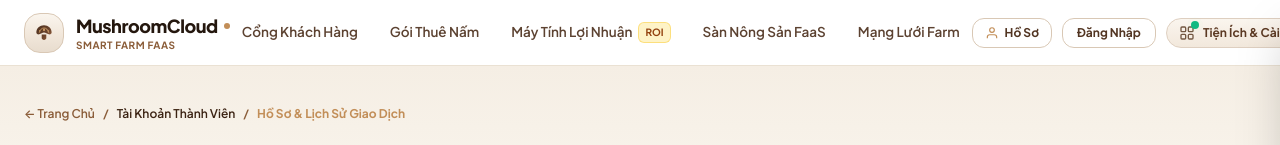
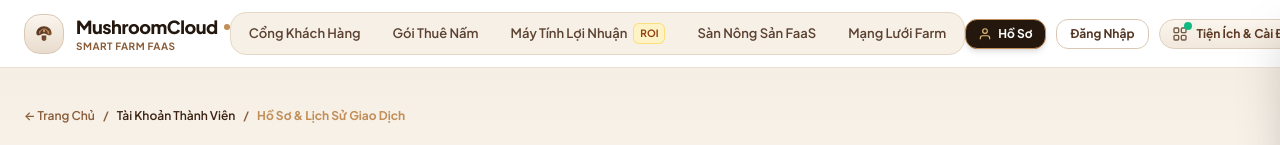
Before and after one commit to BryannLee202/QUAN_TRI_CSDL, a Next.js app in the folder frontend/: page /ho-so in a window 1280 px wide. Shown: the top 145 px of the page. Built offline with nearby package versions, Linux system fonts and the light colour scheme; no server answers.

Commit message:
feat(navbar): them hieu ung active pill bar nhan dien trang hien tai va chuyen dong muot

```diff
--- a/frontend/src/components/layout/Navbar.tsx
+++ b/frontend/src/components/layout/Navbar.tsx
@@ -1,15 +1,63 @@
 'use client';
 
-import React, { useState } from "react";
+import React, { useEffect, useState } from "react";
 import Link from "next/link";
+import { usePathname } from "next/navigation";
 import { useLanguage } from "../../context/LanguageContext";
 import { useAuth } from "../../contexts/AuthContext";
 import RightControlHub from "./RightControlHub";
 
 export default function Navbar() {
+  const pathname = usePathname();
   const { t } = useLanguage();
   const { user, isAuthenticated, isAdmin, isOperator } = useAuth();
   const [isControlHubOpen, setIsControlHubOpen] = useState(false);
+  const [isPackagesActive, setIsPackagesActive] = useState(false);
+
+  // Theo dõi hash #packages hoặc vị trí cuộn tới vùng Bảng giá trên trang chủ
+  useEffect(() => {
+    if (pathname !== "/") {
+      setIsPackagesActive(false);
+      return;
+    }
+
+    const updatePackagesState = () => {
+      if (window.location.hash === "#packages") {
+        setIsPackagesActive(true);
+        return;
+      }
+      const pkgEl = document.getElementById("packages");
+      if (pkgEl) {
+        const rect = pkgEl.getBoundingClientRect();
+        setIsPackagesActive(rect.top <= 180 && rect.bottom >= 140);
+      } else {
+        setIsPackagesActive(false);
+      }
+    };
+
+    updatePackagesState();
+    window.addEventListener("hashchange", updatePackagesState);
+    window.addEventListener("scroll", updatePackagesState, { passive: true });
+    return () => {
+      window.removeEventListener("hashchange", updatePackagesState);
+      window.removeEventListener("scroll", updatePackagesState);
+    };
+  }, [pathname]);
+
+  const navLinkClass = (active: boolean) =>
+    `relative px-3.5 py-1.5 rounded-xl transition-all duration-300 ease-out whitespace-nowrap flex items-center gap-1.5 active:scale-95 ${
+      active
+        ? "bg-[#24170E] text-white dark:bg-gradient-to-r dark:from-[#C8955E] dark:to-[#DFB27D] dark:text-[#1E1B18] font-bold shadow-md shadow-[#24170E]/15 dark:shadow-[#C8955E]/20 ring-1 ring-[#C28E58]/50"
+        : "text-[#5C4231] dark:text-[#DAC7B5] hover:text-[#24170E] dark:hover:text-[#FFF5EA] hover:bg-white/90 dark:hover:bg-[#322D28] hover:-translate-y-0.5 hover:shadow-xs"
+    }`;
+
+  const isPortalActive = pathname === "/" && !isPackagesActive;
+  const isRoiActive = pathname?.startsWith("/tinh-loi-nhuan");
+  const isMarketActive = pathname?.startsWith("/san-nong-san");
+  const isNetworkActive = pathname?.startsWith("/mang-luoi-farm");
+  const isOperatorActive = pathname?.startsWith("/operator");
+  const isProfileActive = pathname?.startsWith("/ho-so") || pathname?.startsWith("/profile");
+  const isLoginActive = pathname?.startsWith("/login") || pathname?.startsWith("/dang-nhap");
 
   const getRoleBadge = (role: string = "") => {
     const r = role.toLowerCase();
@@ -83,46 +131,74 @@ export default function Navbar() {
           </div>
         </Link>
 
-        {/* Navigation Links - 100% Cùng 1 dòng duy nhất (Single-line whitespace-nowrap) */}
-        <div className="hidden lg:flex items-center space-x-1 xl:space-x-2 text-[13.5px] font-semibold text-[#5C4231] dark:text-[#DAC7B5] whitespace-nowrap flex-nowrap">
+        {/* Navigation Links - Segmented Glass Pill Bar với Active Highlight & Micro-interactions */}
+        <div className="hidden lg:flex items-center gap-1 p-1 rounded-2xl bg-[#F5EDE2]/80 dark:bg-[#27231F]/90 border border-[#E5D7C5] dark:border-[#474039] backdrop-blur-md text-[13px] font-semibold whitespace-nowrap flex-nowrap shadow-2xs">
           <Link
             href="/"
-            className="px-3 py-1.5 rounded-xl hover:text-[#3B2212] dark:hover:text-[#FFF5EA] hover:bg-[#F7EFE4] dark:hover:bg-[#3C3630] transition whitespace-nowrap"
+            onClick={() => setIsPackagesActive(false)}
+            className={navLinkClass(isPortalActive)}
           >
-            {t.nav.customerPortal}
+            {isPortalActive && (
+              <span className="w-1.5 h-1.5 rounded-full bg-[#E2BA78] dark:bg-[#1E1B18] animate-pulse shrink-0" />
+            )}
+            <span>{t.nav.customerPortal}</span>
           </Link>
           <a
             href="/#packages"
-            className="px-3 py-1.5 rounded-xl hover:text-[#3B2212] dark:hover:text-[#FFF5EA] hover:bg-[#F7EFE4] dark:hover:bg-[#3C3630] transition whitespace-nowrap"
+            onClick={() => {
+              if (pathname === "/") setIsPackagesActive(true);
+            }}
+            className={navLinkClass(isPackagesActive)}
           >
-            Gói Thuê Nấm
+            {isPackagesActive && (
+              <span className="w-1.5 h-1.5 rounded-full bg-[#E2BA78] dark:bg-[#1E1B18] animate-pulse shrink-0" />
+            )}
+            <span>Gói Thuê Nấm</span>
           </a>
           <Link
             href="/tinh-loi-nhuan"
-            className="px-3 py-1.5 rounded-xl hover:text-[#3B2212] dark:hover:text-[#FFF5EA] hover:bg-[#F7EFE4] dark:hover:bg-[#3C3630] transition flex items-center gap-1.5 whitespace-nowrap"
+            className={navLinkClass(isRoiActive)}
           >
+            {isRoiActive && (
+              <span className="w-1.5 h-1.5 rounded-full bg-[#E2BA78] dark:bg-[#1E1B18] animate-pulse shrink-0" />
+            )}
             <span>Máy Tính Lợi Nhuận</span>
-            <span className="text-[10px] font-bold px-1.5 py-0.5 rounded-md bg-amber-100 dark:bg-amber-950/80 text-amber-800 dark:text-amber-300 border border-amber-300/60 dark:border-amber-700/60">
+            <span
+              className={`text-[10px] font-bold px-1.5 py-0.5 rounded-md border transition-colors ${
+                isRoiActive
+                  ? "bg-white/20 text-[#E2BA78] border-white/25 dark:bg-[#1E1B18]/15 dark:text-[#1E1B18] dark:border-[#1E1B18]/25"
+                  : "bg-amber-100 dark:bg-amber-950/80 text-amber-800 dark:text-amber-300 border-amber-300/60 dark:border-amber-700/60"
+              }`}
+            >
               ROI
             </span>
           </Link>
           <Link
             href="/san-nong-san"
-            className="px-3 py-1.5 rounded-xl hover:text-[#3B2212] dark:hover:text-[#FFF5EA] hover:bg-[#F7EFE4] dark:hover:bg-[#3C3630] transition whitespace-nowrap"
+            className={navLinkClass(isMarketActive)}
           >
-            Sàn Nông Sản FaaS
+            {isMarketActive && (
+              <span className="w-1.5 h-1.5 rounded-full bg-[#E2BA78] dark:bg-[#1E1B18] animate-pulse shrink-0" />
+            )}
+            <span>Sàn Nông Sản FaaS</span>
           </Link>
           <Link
             href="/mang-luoi-farm"
-            className="px-3 py-1.5 rounded-xl hover:text-[#3B2212] dark:hover:text-[#FFF5EA] hover:bg-[#F7EFE4] dark:hover:bg-[#3C3630] transition whitespace-nowrap"
+            className={navLinkClass(isNetworkActive)}
           >
-            Mạng Lưới Farm
+            {isNetworkActive && (
+              <span className="w-1.5 h-1.5 rounded-full bg-[#E2BA78] dark:bg-[#1E1B18] animate-pulse shrink-0" />
+            )}
+            <span>Mạng Lưới Farm</span>
           </Link>
           {(isAdmin || isOperator) && (
             <Link
               href="/operator"
-              className="px-3 py-1.5 rounded-xl hover:text-[#3B2212] dark:hover:text-[#FFF5EA] hover:bg-[#F7EFE4] dark:hover:bg-[#3C3630] transition flex items-center gap-1.5 whitespace-nowrap text-emerald-800 dark:text-emerald-400 font-bold"
+              className={navLinkClass(isOperatorActive)}
             >
+              {isOperatorActive && (
+                <span className="w-1.5 h-1.5 rounded-full bg-emerald-400 dark:bg-[#1E1B18] animate-pulse shrink-0" />
+              )}
               <span>{t.nav.operatorCenter}</span>
             </Link>
           )}
@@ -133,10 +209,20 @@ export default function Navbar() {
           {/* Nút Hồ sơ & Lịch sử giao dịch */}
           <Link
             href="/ho-so"
-            className="hidden sm:inline-flex items-center gap-1.5 px-3 py-1.5 rounded-xl border border-[#D9C8B5] dark:border-[#474039] text-xs font-bold hover:bg-[#FAF5EE] dark:hover:bg-[#3C3630] text-[#523522] dark:text-[#E2BA78] transition shadow-2xs whitespace-nowrap"
+            className={`hidden sm:inline-flex items-center gap-1.5 px-3 py-1.5 rounded-xl border text-xs font-bold transition-all duration-300 ease-out active:scale-95 whitespace-nowrap ${
+              isProfileActive
+                ? "bg-[#24170E] text-white border-[#C28E58] dark:bg-gradient-to-r dark:from-[#C8955E] dark:to-[#DFB27D] dark:text-[#1E1B18] shadow-md"
+                : "border-[#D9C8B5] dark:border-[#474039] hover:bg-[#FAF5EE] dark:hover:bg-[#3C3630] hover:-translate-y-0.5 text-[#523522] dark:text-[#E2BA78] shadow-2xs"
+            }`}
             title="Hồ sơ cá nhân & Lịch sử giao dịch"
           >
-            <svg className="w-3.5 h-3.5 text-[#C28E58]" viewBox="0 0 24 24" fill="none" stroke="currentColor" strokeWidth="2">
+            <svg
+              className={`w-3.5 h-3.5 ${isProfileActive ? "text-[#E2BA78] dark:text-[#1E1B18]" : "text-[#C28E58]"}`}
+              viewBox="0 0 24 24"
+              fill="none"
+              stroke="currentColor"
+              strokeWidth="2"
+            >
               <path d="M20 21v-2a4 4 0 0 0-4-4H8a4 4 0 0 0-4 4v2" />
               <circle cx="12" cy="7" r="4" />
             </svg>
@@ -147,7 +233,11 @@ export default function Navbar() {
           {!isAuthenticated && (
             <Link
               href="/login"
-              className="hidden sm:inline-flex px-3.5 py-1.5 rounded-xl border border-[#D9C8B5] dark:border-[#474039] text-xs font-bold hover:bg-[#FAF5EE] dark:hover:bg-[#3C3630] text-[#523522] dark:text-[#E2BA78] transition shadow-2xs whitespace-nowrap"
+              className={`hidden sm:inline-flex px-3.5 py-1.5 rounded-xl border text-xs font-bold transition-all duration-300 ease-out active:scale-95 whitespace-nowrap ${
+                isLoginActive
+                  ? "bg-[#24170E] text-white border-[#C28E58] dark:bg-gradient-to-r dark:from-[#C8955E] dark:to-[#DFB27D] dark:text-[#1E1B18] shadow-md"
+                  : "border-[#D9C8B5] dark:border-[#474039] hover:bg-[#FAF5EE] dark:hover:bg-[#3C3630] hover:-translate-y-0.5 text-[#523522] dark:text-[#E2BA78] shadow-2xs"
+              }`}
             >
               Đăng Nhập
             </Link>
```
